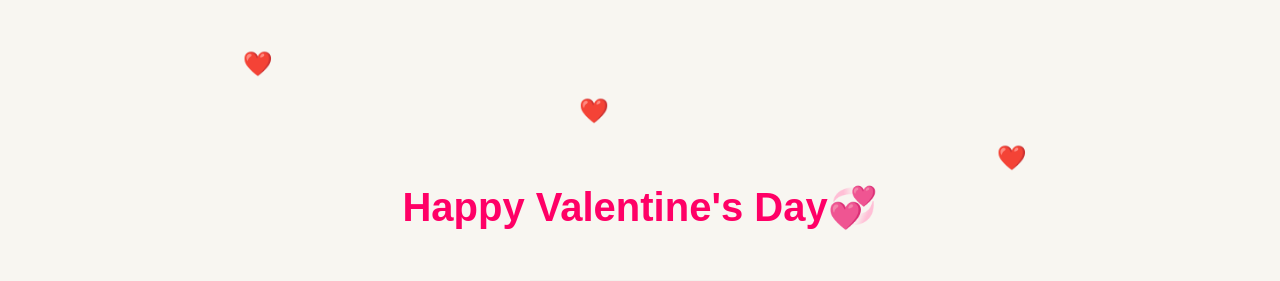
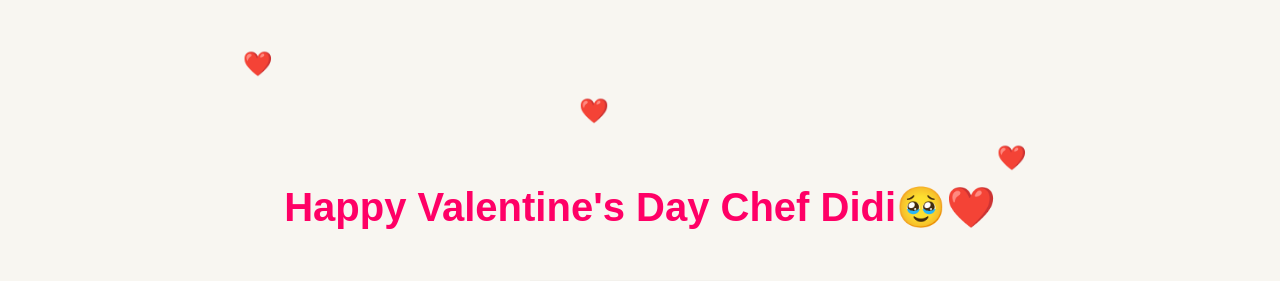
Before and after one commit to devinahub/Sample-7, a plain HTML site: page index.html in a window 1280 px wide. Shown: the top 281 px of the page. Drawn offline with Linux system fonts and the light colour scheme.

Commit message:
Update Valentine's Day message in index.html

```diff
--- a/index.html
+++ b/index.html
@@ -106,7 +106,7 @@
 
   <div id="mainPage">
     <div id="hedlinecontainer">
-      <div id="shine">Happy Valentine's Day💞</div>
+      <div id="shine">Happy Valentine's Day Chef Didi🥹❤️</div>
     </div>
 
     <div class="gallery">
```
